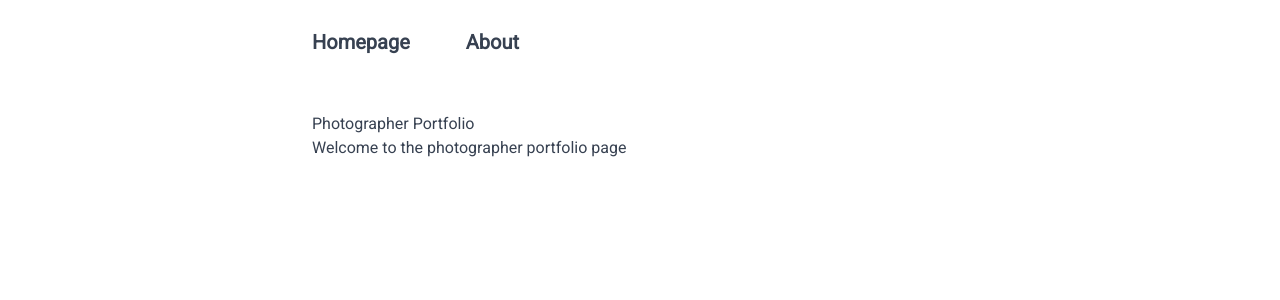
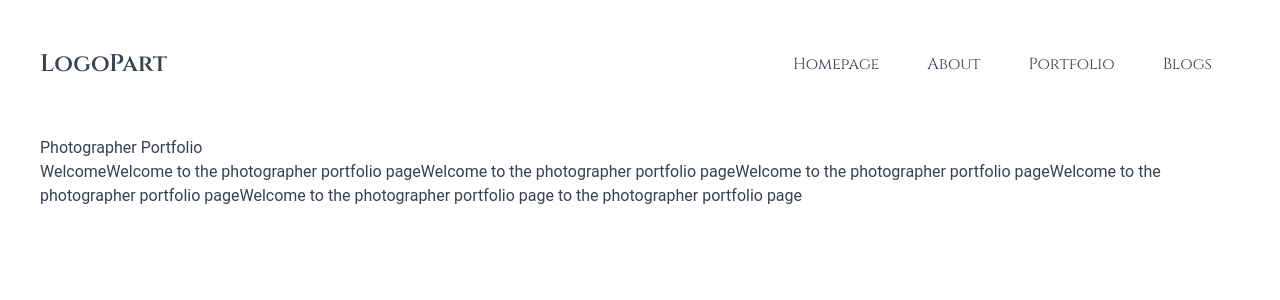
Before and after one commit to CCotuna/SweetLikeHoney, a Nuxt app in the folder photographer_portfolio/: page / in a window 1280 px wide. Shown: the top 300 px of the page. Built offline with nearby package versions, Linux system fonts and the light colour scheme.

Commit message:
Fully working navbar

```diff
--- /dev/null
+++ b/photographer_portfolio/components/navbar.vue
@@ -0,0 +1,48 @@
+<template>
+    <nav class="px-4 sm:px-6 lg:px-8">
+        <div class="flex space-x-4 sm:space-x-6 lg:space-x-10 font-cinzel">
+            <div class="hidden sm:block">
+                <NuxtLink to="/" class="link">Homepage</NuxtLink>
+            </div>
+            <div class="hidden sm:block">
+                <NuxtLink to="/about" class="link">About</NuxtLink>
+            </div>
+            <div class="hidden sm:block">
+                <NuxtLink to="/portfolio" class="link">Portfolio</NuxtLink>
+            </div>
+            <div class="hidden sm:block">
+                <NuxtLink to="/blog" class="link">Blogs</NuxtLink>
+            </div>
+            <div class="sm:hidden">
+                <button @click="showMobileMenu = !showMobileMenu" class="focus:outline-none">
+                    <svg xmlns="http://www.w3.org/2000/svg" class="h-6 w-6" fill="none" viewBox="0 0 24 24"
+                        stroke="currentColor">
+                        <path stroke-linecap="round" stroke-linejoin="round" stroke-width="2"
+                            d="M4 6h16M4 12h16M4 18h16" />
+                    </svg>
+                </button>
+            </div>
+        </div>
+        <div v-if="showMobileMenu"
+            class="absolute right-0 mt-4 bg-white dark:bg-gray-900 shadow-lg rounded-md p-4 space-y-2 z-10">
+            <NuxtLink to="/" class="link block" @click="closeMobileMenu">Homepage</NuxtLink>
+            <NuxtLink to="/about" class="link block" @click="closeMobileMenu">About</NuxtLink>
+            <NuxtLink to="/portfolio" class="link block" @click="closeMobileMenu">Portfolio</NuxtLink>
+            <NuxtLink to="/blog" class="link block" @click="closeMobileMenu">Blogs</NuxtLink>
+        </div>
+    </nav>
+</template>
+
+<script setup>
+const showMobileMenu = ref(false);
+
+function closeMobileMenu() {
+    showMobileMenu.value = false;
+}
+</script>
+
+<style scoped>
+.link {
+    @apply p-1 hover:bg-gray-200;
+}
+</style>
--- a/photographer_portfolio/layouts/default.vue
+++ b/photographer_portfolio/layouts/default.vue
@@ -8,22 +8,31 @@ useHead({
         },
         {
             rel: 'stylesheet',
-            href: 'https://fonts.googleapis.com/css2?family=Roboto&display=swap',
-            crossorigin: ''
+            href: 'https://fonts.googleapis.com/css2?family=Cinzel:wght@400..900&display=swap'
         }
     ]
 })
+
+const showMobileMenu = ref(false);
 </script>
 
 <template>
-    <div class="container mx-auto max-w-2xl">
-        <header class="flex justify-between items-center mt-5">
-            <div class="flex items-center space-x-10">
-                <NuxtLink to="/" class="text-xl font-semibold p-2 hover:bg-gray-200">Homepage</NuxtLink>
-                <NuxtLink to="/about" class="text-xl font-semibold p-2 hover:bg-gray-200">About</NuxtLink>
+    <div class="container mx-auto px-4 sm:px-6 lg:px-8">
+        <header class="flex justify-between items-center mt-5 sm:mt-8 lg:mt-10">
+            <div class="flex items-center space-x-4 sm:space-x-6 lg:space-x-10">
+                <NuxtLink to="/" class="font-cinzel text-lg sm:text-xl lg:text-2xl font-semibold p-2 hover:bg-gray-200">
+                    LogoPart
+                </NuxtLink>
             </div>
+            <div>
+                <Navbar />
+            </div>
+
         </header>
-        <main class="p-2 mt-10">
+        <div v-if="showMobileMenu" class="mt-4 space-y-2">
+            <Navbar />
+        </div>
+        <main class="p-2 mt-6 sm:mt-8 lg:mt-10">
             <slot />
         </main>
     </div>
@@ -34,6 +43,10 @@ body {
     font-family: 'Roboto';
 }
 
+.font-cinzel {
+    font-family: 'Cinzel', serif;
+}
+
 body {
     @apply bg-white dark:bg-gray-900 text-gray-700 dark:text-gray-300
 }
--- /dev/null
+++ b/photographer_portfolio/pages/blog/index.vue
@@ -0,0 +1,7 @@
+<script setup></script>
+<template>
+    <div>
+        blog page
+    </div>
+</template>
+<style scoped></style>
--- a/photographer_portfolio/pages/index.vue
+++ b/photographer_portfolio/pages/index.vue
@@ -2,7 +2,9 @@
 <template>
     <div>
         <h1>Photographer Portfolio</h1>
-        <p>Welcome to the photographer portfolio page</p>
+        <p>WelcomeWelcome to the photographer portfolio pageWelcome to the photographer portfolio pageWelcome to the
+            photographer portfolio pageWelcome to the photographer portfolio pageWelcome to the photographer portfolio
+            page to the photographer portfolio page</p>
     </div>
 </template>
 <style scoped></style>
--- /dev/null
+++ b/photographer_portfolio/pages/portfolio/index.vue
@@ -0,0 +1,7 @@
+<script setup></script>
+<template>
+    <div>
+        portfolio page
+    </div>
+</template>
+<style scoped></style>
```
